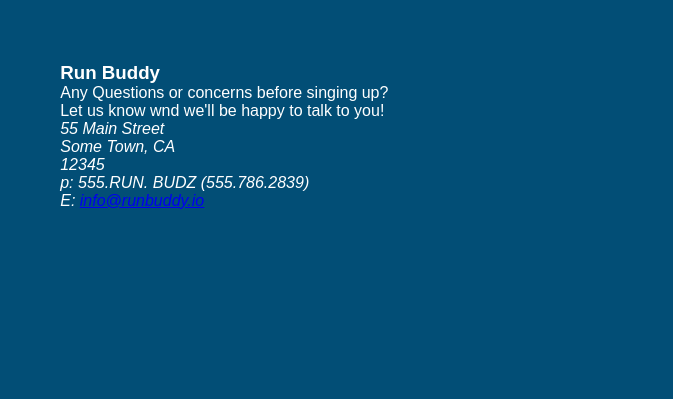
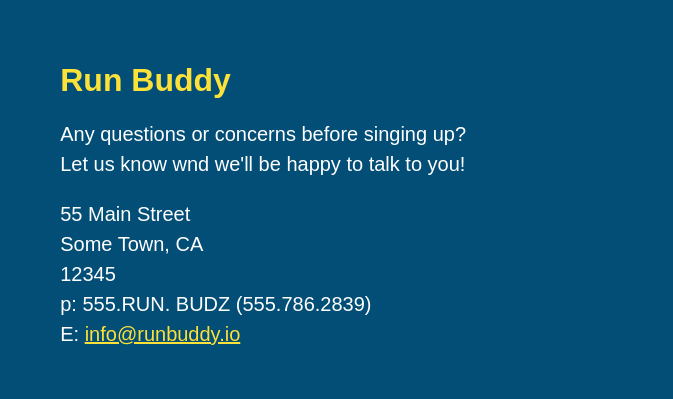
Before and after one commit to Wildfirexxx/run-buddy, a plain HTML site: page index.html in a window 1280 px wide. Shown: the part 4157-4556 px from the top of the page, 607-1280 px from the left. Drawn offline with Linux system fonts and the light colour scheme.

Commit message:
styled contact info

```diff
--- a/assets/css/style.css
+++ b/assets/css/style.css
@@ -233,6 +233,22 @@ width: 65%;
     margin: 30px 0 0 60px;
     color: white;
 }
+
+.contact-info h3 {
+    color: #fce138;
+    font-size: 32px;
+}
+
+.contact-info p, .contact-info address {
+    margin: 20px 0;
+    line-height: 1.5;
+    font-size: 20px;
+    font-style: normal;
+  }
+
+.contact-info div a{
+    color: #fce138;
+}
 /* "Reach Out" Section start */
 
 /* FOOTER style start */
--- a/index.html
+++ b/index.html
@@ -154,9 +154,10 @@
         <div>
             <h3>Run Buddy</h3>
             <p>
-                Any Questions or concerns before singing up?
+                Any questions or concerns before singing up?
                 <br>
                 Let us know wnd we'll be happy to talk to you!
+            </p>
                 <address>
                     55 Main Street <br>
                     Some Town, CA <br>
@@ -164,7 +165,6 @@
                     p: 555.RUN. BUDZ (555.786.2839) <br>
                     E: <a href="mailto:info@runbuddy.io">info@runbuddy.io</a>
                 </address>
-            </p>
         </div>
         </div>
     </section>
```
